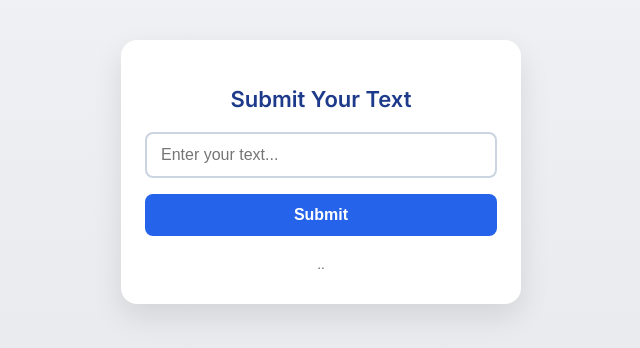
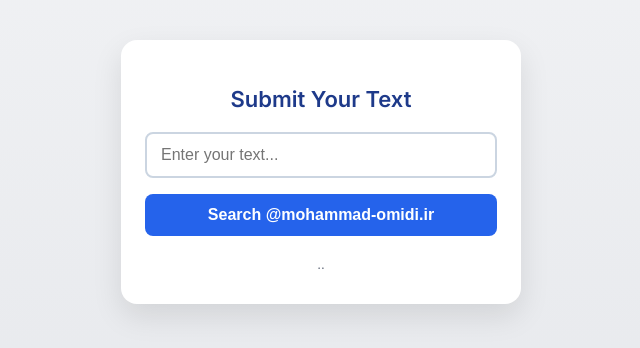
Before and after one commit to Mmdomidi/landing-page, a plain HTML site: page index.html in a window 1280 px wide. Shown: the part 228-576 px from the top of the page, without its empty margins (319-959 px from the left). Drawn offline with Linux system fonts and the light colour scheme.

Commit message:
Update index.html

```diff
--- a/index.html
+++ b/index.html
@@ -87,7 +87,7 @@
     <h1>Submit Your Text</h1>
     <form method="POST" action="https://script.google.com/macros/s/AKfycbzNwKQEZPXcDUKruvHLfDARqkZrQshjNmH1haIu2qotU8XxqOe4lt4vFJS1VtGOOUEs/exec">
   <input type="text" name="query" placeholder="Enter your text..." required>
-  <button type="submit">Submit</button>
+  <button type="submit">Search @mohammad-omidi.ir</button>
     </form>
 
     <div class="footer">
```
